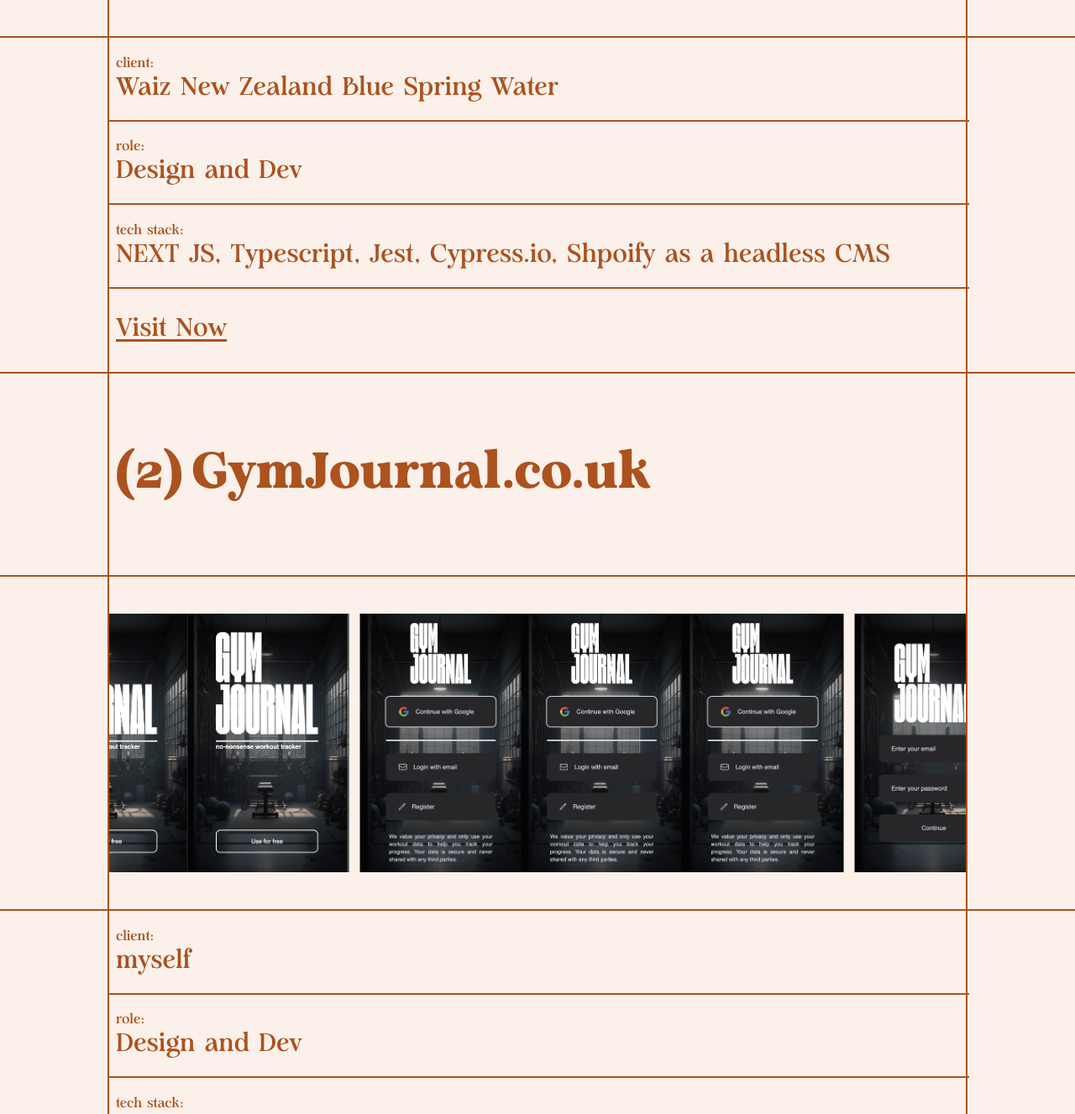
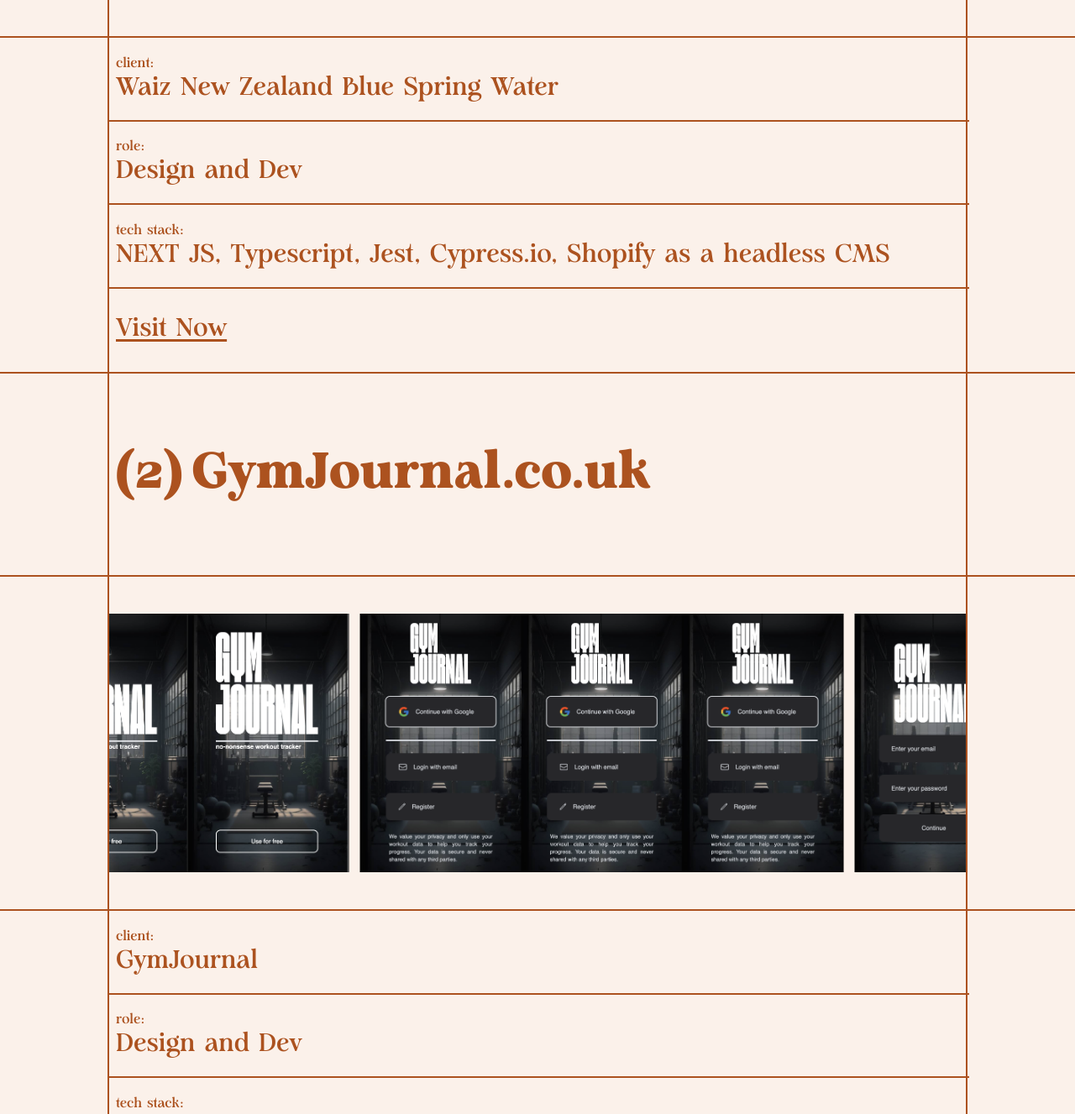
Before and after one commit to wecessary/personal-website-2023, a Next.js app: page / in a window 1280 px wide. Shown: the part 2665-3992 px from the top of the page at 84% size. Built offline with nearby package versions, Linux system fonts and the light colour scheme.

Commit message:
restyle: update copy

```diff
--- a/src/components/projects/Projects.tsx
+++ b/src/components/projects/Projects.tsx
@@ -27,17 +27,17 @@ export const Projects = () => {
         repeatingImages={3}
         client={"Waiz New Zealand Blue Spring Water"}
         role="Design and Dev"
-        techStack="NEXT JS, Typescript, Jest, Cypress.io, Shpoify as a headless CMS"
+        techStack="NEXT JS, Typescript, Jest, Cypress.io, Shopify as a headless CMS"
         projectUrl="https://www.waizwater.com/en-GB"
       />
       <ProjectTemplate
         title="(2) GymJournal.co.uk"
         projectImages={gymImages}
         repeatingImages={1}
-        client={"myself"}
+        client={"GymJournal"}
         role="Design and Dev"
         techStack="React, Typescript, NoSQL, React Router, Jest"
-        projectUrl="https://workout-tracker-bd0f5.web.app/"
+        projectUrl="https://gymjournal.co.uk/"
       />
     </>
   );
```
